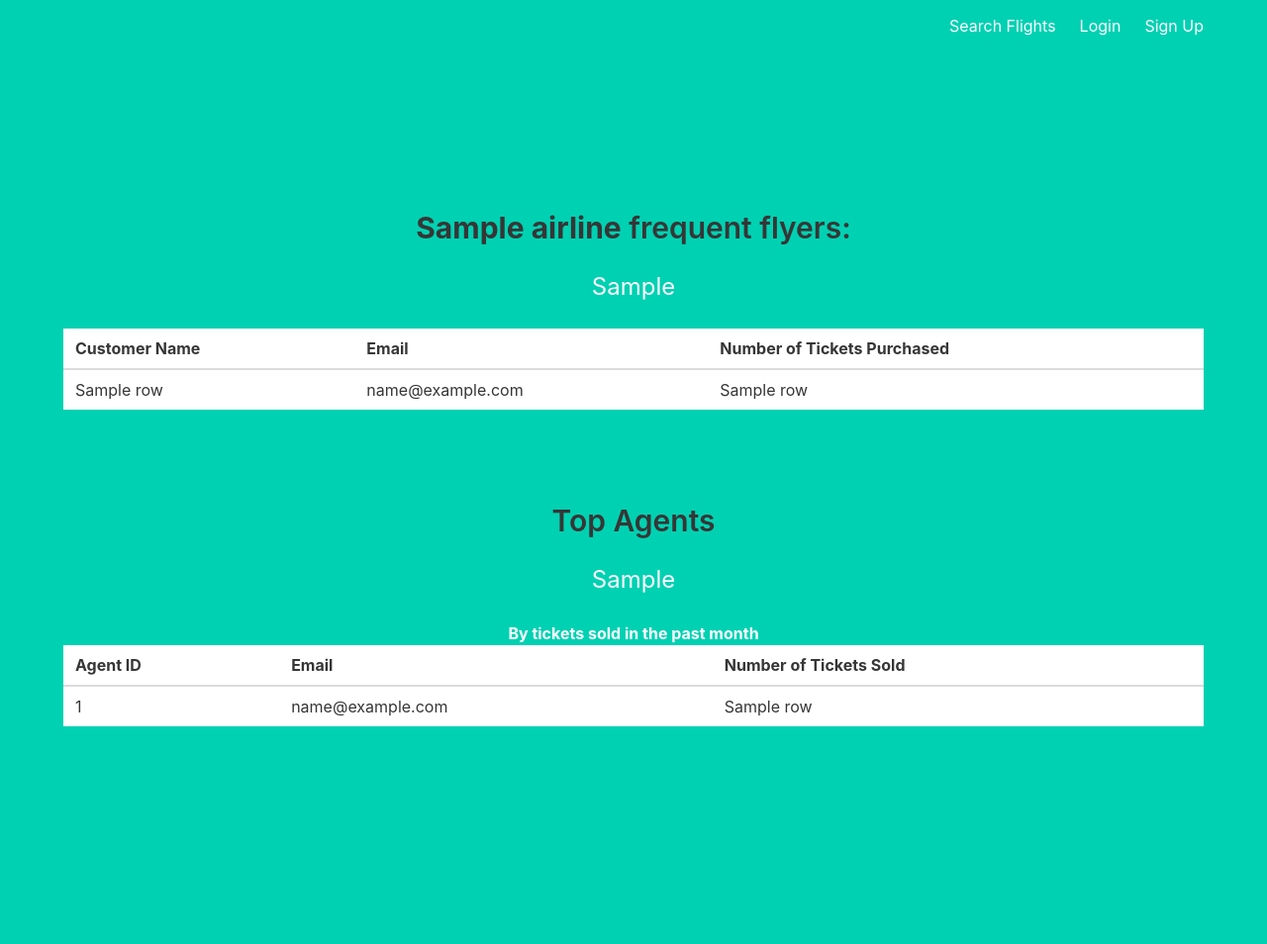
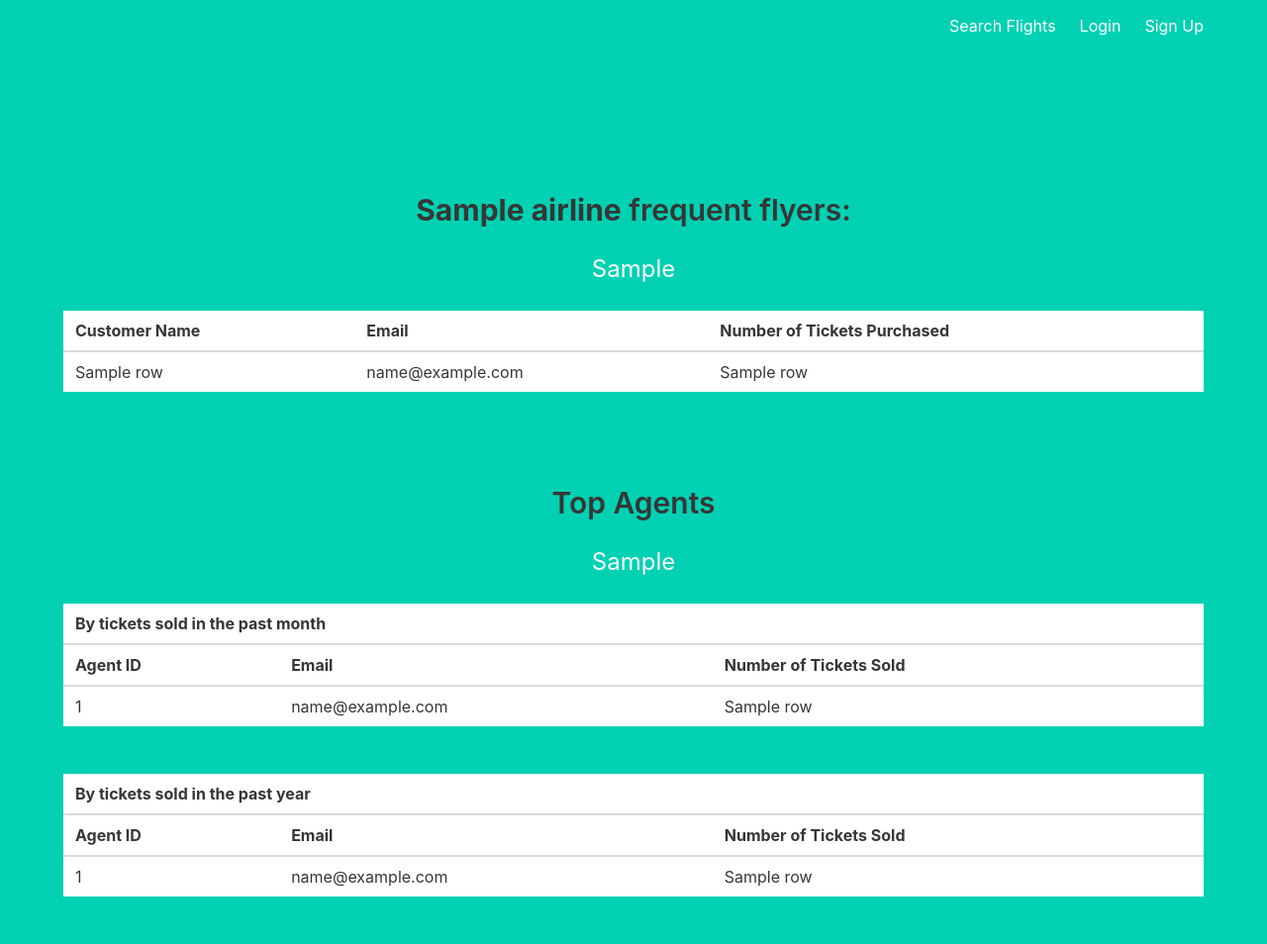
Before and after one commit to sc6354/airline_reservation, a Python web app: template templates/views.html in a window 1280 px wide. Shown: the whole page at 99% size. Before the commit the page ends 734 px from the top, so only its background shows below. Run offline with Jinja, Linux system fonts and the light colour scheme; the template is opened without the code that fills it: most values are stand-ins (such as "Sample title", 1, 10 or a date in 2020).

Commit message:
add top agents by ticket in past year

```diff
--- a/templates/views.html
+++ b/templates/views.html
@@ -56,17 +56,19 @@
             </div>
 		{% else %}
 			<h4> Top Agents</h4>
-			{{ top_agents_past_month }}
+			{{ top_agents_year }}
 
         {% endif %}
     {% endwith %}
 	</div>
 
 	<div class="table-container">
-		<p> <strong>By tickets sold in the past month </strong></p>
 		{% if top_agents_past_month %}
 		<table class="table is-fullwidth">
 			<thead>
+				<tr>
+					<th colspan="3"><strong><h3>By tickets sold in the past month </strong></th>
+				</tr>
 				<tr>
 					<th>Agent ID</th>
 					<th>Email</th>
@@ -86,6 +88,38 @@
 			</table>
 		{% endif %}
 	</div>
+
+	<br>
+
+
+	<div class="table-container">
+		{% if top_agents_year %}
+		<table class="table is-fullwidth">
+
+			<thead>
+				<tr>
+					<th colspan="3"><strong><h3>By tickets sold in the past year </strong></th>
+				</tr>
+				<tr>
+					<th>Agent ID</th>
+					<th>Email</th>
+					<th>Number of Tickets Sold</th>
+				</tr>
+			</thred>
+			<tbody>
+				{% for row in top_agents_year %}
+				<tr>
+					<td> {{ row.booking_agent_id }} </td>
+					<td> {{ row.email }} </td>
+					<td> {{ row[2] }} </td>
+				</tr>
+				{% endfor %}
+			</tbody>
+			</table>
+		{% endif %}
+	</div>
+</div>
+
 </div>
 
 
```
Also changed, not shown: main.py (+8 -1 lines).
